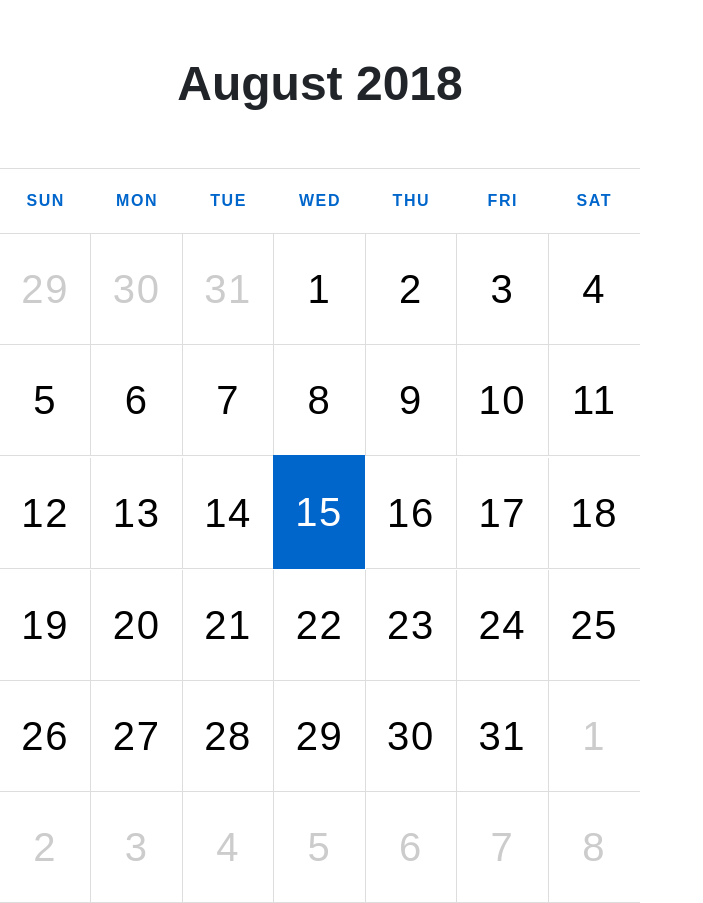
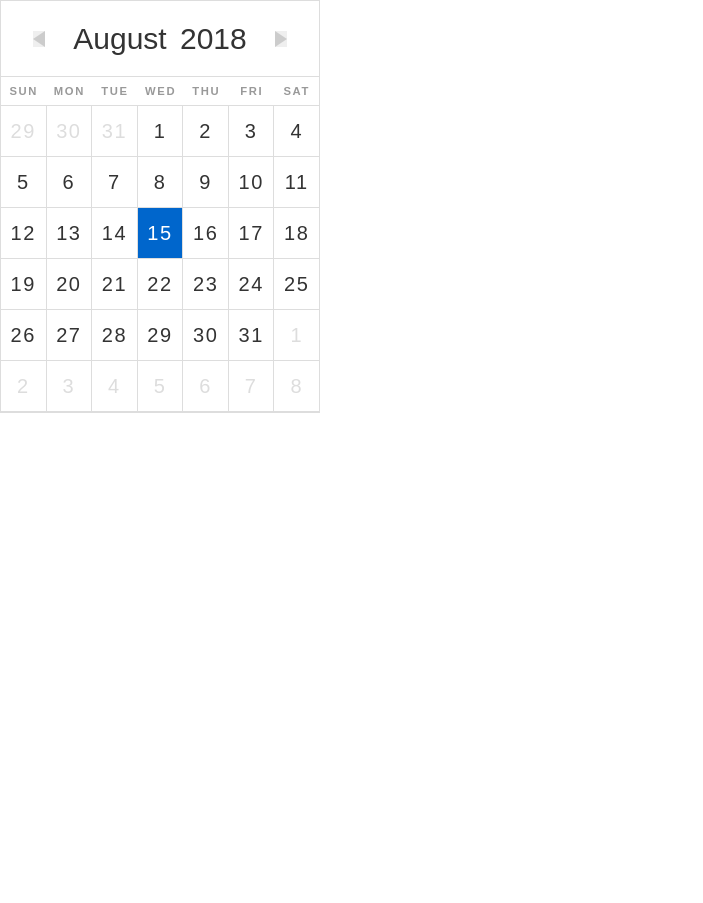
Before and after one commit to gladchinda/react-datepicker-demo, a React (Create React App) app: page / in a window 1280 px wide. Shown: the whole page, without its empty margins (0-703 px from the left). After the commit the page ends 800 px from the top, so only its background shows below. Built offline with nearby package versions, Linux system fonts and the light colour scheme.

Commit message:
Improved calendar styling and added arrow controls

```diff
--- a/src/App.js
+++ b/src/App.js
@@ -3,7 +3,7 @@ import Calendar from './components/Calendar';
 
 class App extends Component {
   render() {
-    return <div className="w-50">
+    return <div className="w-25">
 			<Calendar date={new Date('2018-08-15')} />
 		</div>
   }
--- a/src/components/Calendar/index.js
+++ b/src/components/Calendar/index.js
@@ -1,6 +1,6 @@
 import React, { Component, Fragment } from 'react';
-import calendar, { isSameDay, isSameMonth, WEEK_DAYS, CALENDAR_MONTHS } from '../../helpers/calendar';
-import { CalendarGrid, CalendarDay, CalendarDate, HighlightedCalendarDate, TodayCalendarDate } from './styles';
+import calendar, { isSameDay, isSameMonth, getNextMonth, getPreviousMonth, WEEK_DAYS, CALENDAR_MONTHS } from '../../helpers/calendar';
+import { ArrowLeft, ArrowRight, CalendarContainer, CalendarHeader, CalendarGrid, CalendarDay, CalendarDate, CalendarMonth, HighlightedCalendarDate, TodayCalendarDate } from './styles';
 
 class Calendar extends Component {
 
@@ -27,14 +27,28 @@ class Calendar extends Component {
 		!isSameDay(date, current) && this.setState(this.resolveStateFromDate(date));
 	}
 
+	gotoPreviousMonth = evt => {
+		evt && evt.preventDefault();
+		const { month, year } = this.state;
+		this.setState(getPreviousMonth(month, year));
+	}
+
+	gotoNextMonth = evt => {
+		evt && evt.preventDefault();
+		const { month, year } = this.state;
+		this.setState(getNextMonth(month, year));
+	}
+
 	renderMonthAndYear = () => {
 		const { month, year } = this.state;
 		const monthname = Object.keys(CALENDAR_MONTHS)[ Math.max(0, Math.min(month - 1, 11)) ];
 
 		return (
-			<div className="font-weight-bold text-center py-5" style={{ fontSize: '3rem' }}>
-				<span>{monthname} {year}</span>
-			</div>
+			<CalendarHeader>
+				<ArrowLeft onClick={this.gotoPreviousMonth} />
+				<CalendarMonth>{monthname} {year}</CalendarMonth>
+				<ArrowRight onClick={this.gotoNextMonth} />
+			</CalendarHeader>
 		)
 	}
 
@@ -66,11 +80,12 @@ class Calendar extends Component {
 
 	render() {
 		let { current, month, year } = this.state;
-		month = current ? +(current.getMonth()) + 1 : month;
-		year = current ? current.getFullYear() : year;
+
+		month = month || +(current.getMonth()) + 1;
+		year = year || current.getFullYear();
 
 		return (
-			<Fragment>
+			<CalendarContainer>
 
 				{ this.renderMonthAndYear() }
 
@@ -84,7 +99,7 @@ class Calendar extends Component {
 					</Fragment>
 				</CalendarGrid>
 
-			</Fragment>
+			</CalendarContainer>
 		)
 	}
 
--- a/src/components/Calendar/styles.js
+++ b/src/components/Calendar/styles.js
@@ -1,44 +1,102 @@
 import styled from 'styled-components';
+
+export const Arrow = styled.button`
+	appearance: none;
+	user-select: none;
+	outline: none !important;
+	display: inline-block;
+	position: relative;
+	cursor: pointer;
+	padding: 0;
+	border: none;
+	border-top: 8px solid transparent;
+	border-bottom: 8px solid transparent;
+	transition: all .25s ease-out;
+`;
+
+export const ArrowLeft = styled(Arrow)`
+	border-right: 12px solid #ccc;
+	left: 2rem;
+	:hover {
+		border-right-color: #06c;
+	}
+`;
+
+export const ArrowRight = styled(Arrow)`
+	border-left: 12px solid #ccc;
+	right: 2rem;
+	:hover {
+		border-left-color: #06c;
+	}
+`;
+
+export const CalendarContainer = styled.div`
+	font-size: 5px;
+	border: 1px solid #ddd;
+`;
+
+export const CalendarHeader = styled.div`
+	display: flex;
+	align-items: center;
+	justify-content: space-between;
+`;
 
 export const CalendarGrid = styled.div`
   display: grid;
-  grid-template: repeat(7, auto) / repeat(7, 1fr);
+  grid-template: repeat(7, auto) / repeat(7, auto);
+`;
+
+export const CalendarMonth = styled.div`
+	font-weight: 500;
+	font-size: 6em;
+	color: #333;
+	text-align: center;
+	padding: 0.5em 0.25em;
+	word-spacing: 5px;
+	user-select: none;
 `;
 
 export const CalendarCell = styled.div`
 	text-align: center;
 	align-self: center;
 	letter-spacing: 0.1rem;
+	user-select: none;
   grid-column: ${props => (props.index % 7) + 1} / span 1;
 `;
 
 export const CalendarDay = styled(CalendarCell)`
-	font-weight: 900;
-	font-size: 1rem;
-	padding: 20px 10px;
-	color: #06c;
+	font-weight: 600;
+	font-size: 2.25em;
+	padding: 0.5em 0.25em;
+	color: #999;
 	border-top: 1px solid #ddd;
 `;
 
 export const CalendarDate = styled(CalendarCell)`
-	font-weight: 300;
-	font-size: 2.5rem;
-	padding: 25px 10px;
+	font-weight: ${props => props.inMonth ? 500 : 300};
+	font-size: 4em;
+	padding: 0.5em 0.25em;
 	cursor: pointer;
 	border-bottom: 1px solid #ddd;
 	border-top: ${props => Math.floor(props.index / 7) === 0 ? `1px solid #ddd` : `none`};
 	border-right: ${props => (props.index % 7) + 1 === 7 ? `none` : `1px solid #ddd`};
-	color: ${props => props.inMonth ? `#000` : `#CCC`};
+	color: ${props => props.inMonth ? `#333` : `#ddd`};
   grid-row: ${props => Math.floor(props.index / 7) + 2} / span 1;
 `;
 
 export const HighlightedCalendarDate = styled(CalendarDate)`
 	color: #fff;
 	background: #06c;
-	border: 2px solid #06c;
 	position: relative;
-	top: -1px;
-	left: -1px;
+	::before {
+		content: '';
+		position: absolute;
+		top: 0;
+		left: 0;
+		width: 100%;
+		height: 100%;
+		border: 2px solid #06c;
+	}
 `;
 
 export const TodayCalendarDate = styled(HighlightedCalendarDate)`
@@ -49,8 +107,8 @@ export const TodayCalendarDate = styled(HighlightedCalendarDate)`
 		position: absolute;
 		right: 0;
 		bottom: 0;
-		border-bottom: 1.5rem solid #06c;
-		border-left: 1.5rem solid transparent;
-		border-top: 1.5rem solid transparent;
+		border-bottom: 0.75em solid #06c;
+		border-left: 0.75em solid transparent;
+		border-top: 0.75em solid transparent;
 	}
 `;
--- a/src/helpers/calendar.js
+++ b/src/helpers/calendar.js
@@ -69,6 +69,20 @@ export const isSameDay = (date, basedate = new Date()) => {
 	return (+basedateDate === +dateDate) && (+basedateMonth === +dateMonth) && (+basedateYear === +dateYear);
 }
 
+export const getPreviousMonth = (month, year) => {
+	const prevMonth = (month > 1) ? month - 1 : 12;
+	const prevMonthYear = (month > 1) ? year : year - 1;
+
+	return { month: prevMonth, year: prevMonthYear };
+}
+
+export const getNextMonth = (month, year) => {
+	const nextMonth = (month < 12) ? month + 1 : 1;
+	const nextMonthYear = (month < 12) ? year : year + 1;
+
+	return { month: nextMonth, year: nextMonthYear };
+}
+
 export default (month = THIS_MONTH, year = THIS_YEAR) => {
 	const monthDays = getMonthDays(month, year);
 	const monthFirstDay = getMonthFirstDay(month, year);
@@ -76,12 +90,10 @@ export default (month = THIS_MONTH, year = THIS_YEAR) => {
 	const daysFromPrevMonth = monthFirstDay - 1;
 	const daysFromNextMonth = (CALENDAR_WEEKS * 7) - (daysFromPrevMonth + monthDays);
 
-	const prevMonth = (month > 1) ? month - 1 : 12;
-	const prevMonthYear = (month > 1) ? year : year - 1;
+	const { month: prevMonth, year: prevMonthYear } = getPreviousMonth(month, year);
+	const { month: nextMonth, year: nextMonthYear } = getNextMonth(month, year);
+
 	const prevMonthDays = getMonthDays(prevMonth, prevMonthYear);
-
-	const nextMonth = (month < 12) ? month + 1 : 1;
-	const nextMonthYear = (month < 12) ? year : year + 1;
 
 	const prevMonthDates = [...new Array(daysFromPrevMonth)].map((n, index) => {
 		const day = index + 1 + (prevMonthDays - daysFromPrevMonth);
```
